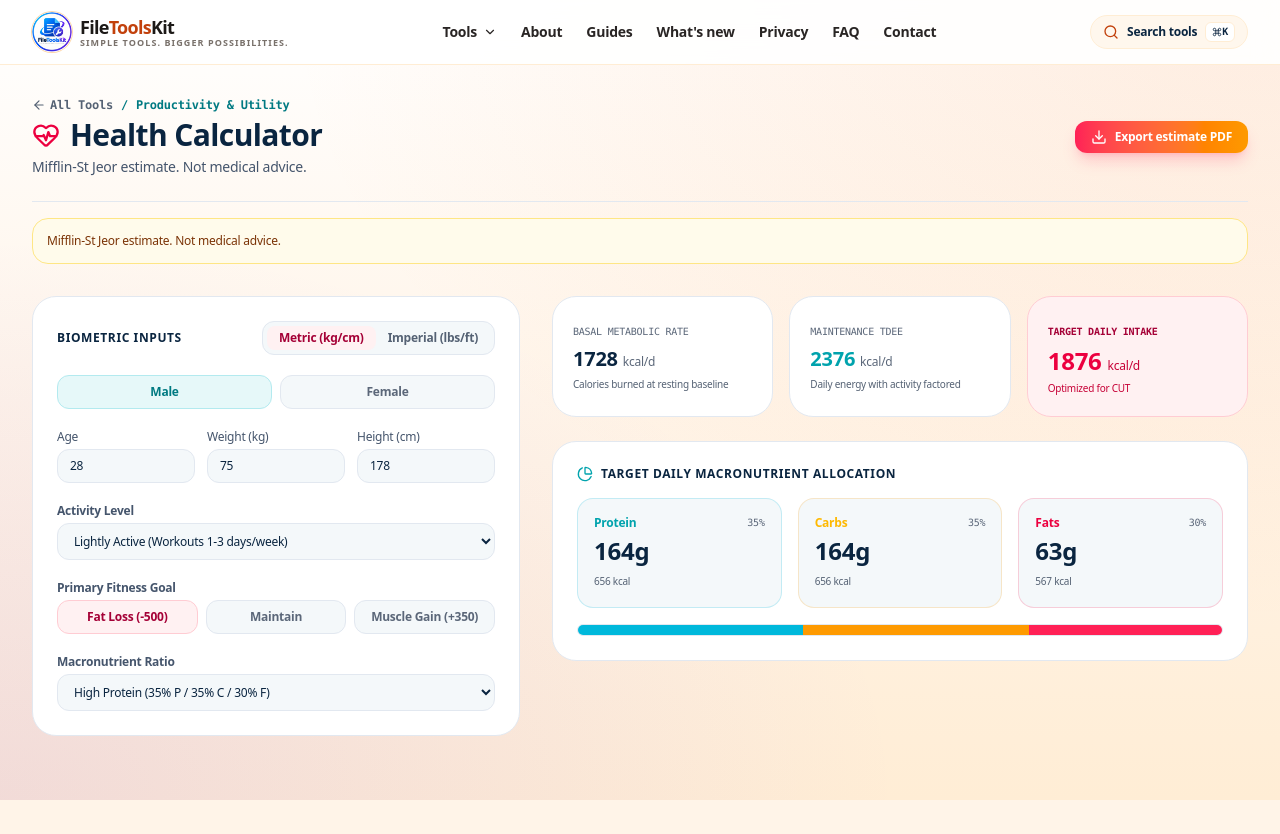
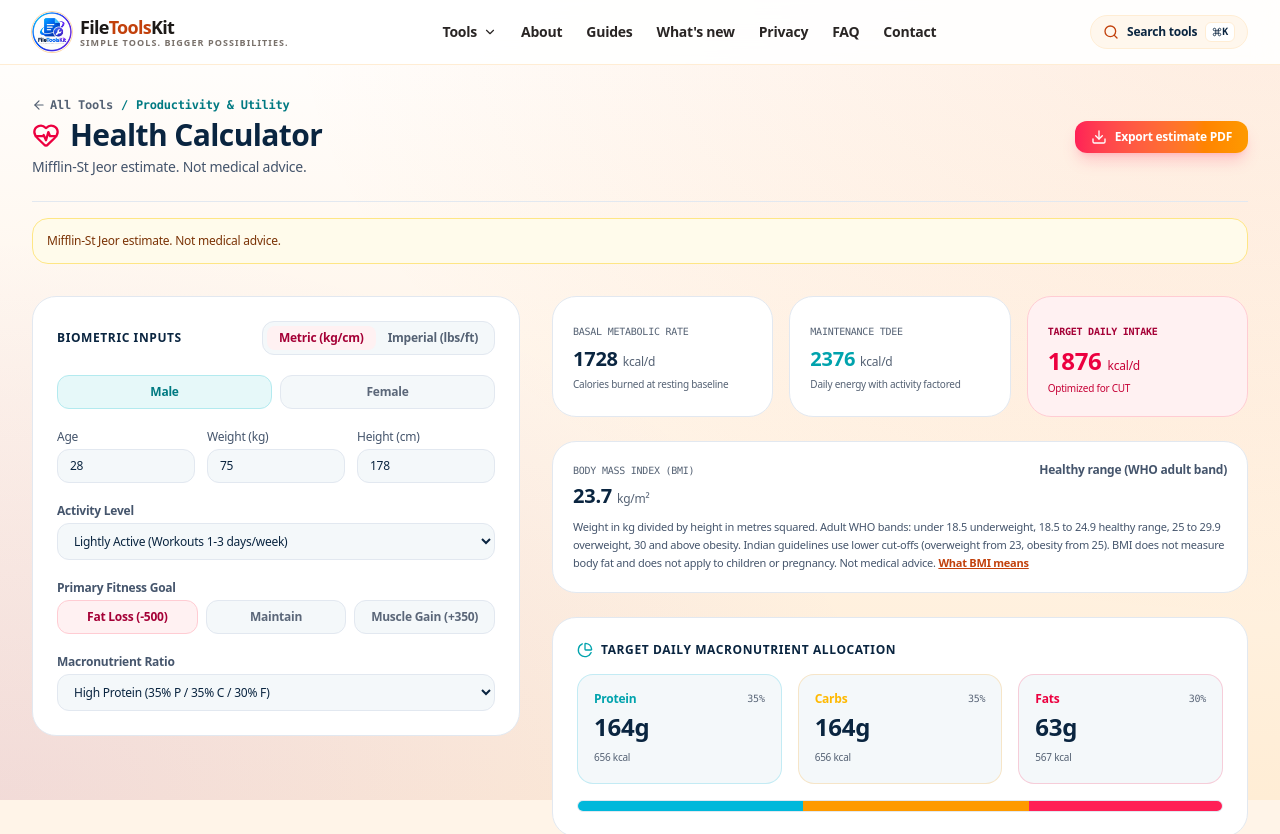
Before and after one commit to Sourendas/OmniCraft-Studio, a React (Vite) app: page /health-calc in a window 1280 px wide. Shown: the top 834 px of the page. Built offline with nearby package versions, Linux system fonts and the light colour scheme.

Commit message:
Health Calculator: visible BMI card with WHO bands and Indian cut-off note; no fake BMI for empty input

```diff
--- a/src/pages/tools/HealthCalcPage.tsx
+++ b/src/pages/tools/HealthCalcPage.tsx
@@ -42,9 +42,18 @@ export const HealthCalcPage: React.FC = () => {
 
   const bmi = useMemo(() => {
     const hMeters = currentHeightCm / 100;
-    if (hMeters <= 0) return 22;
+    if (hMeters <= 0 || currentWeightKg <= 0) return '0.0';
     return (currentWeightKg / (hMeters * hMeters)).toFixed(1);
   }, [currentWeightKg, currentHeightCm]);
+
+  const bmiCategory = useMemo(() => {
+    const v = Number(bmi);
+    if (!Number.isFinite(v) || v <= 0) return 'Enter height and weight';
+    if (v < 18.5) return 'Underweight (WHO adult band)';
+    if (v < 25) return 'Healthy range (WHO adult band)';
+    if (v < 30) return 'Overweight (WHO adult band)';
+    return 'Obesity (WHO adult band)';
+  }, [bmi]);
 
   const macros = useMemo(() => {
     let proteinRatio = 0.3;
@@ -204,13 +213,13 @@ export const HealthCalcPage: React.FC = () => {
         <div className="lg:col-span-7 space-y-6">
           <div className="grid grid-cols-1 sm:grid-cols-3 gap-4">
             <div className="p-5 rounded-3xl bg-white border border-slate-200">
-              <span className="text-[10px] text-slate-400 uppercase font-mono">Basal Metabolic Rate</span>
-              <div className="text-xl font-black text-[#0A2540] mt-1">{bmr} <span className="text-xs text-slate-400 font-normal">kcal/d</span></div>
+              <span className="text-[10px] text-slate-500 uppercase font-mono">Basal Metabolic Rate</span>
+              <div className="text-xl font-black text-[#0A2540] mt-1">{bmr} <span className="text-xs text-slate-500 font-normal">kcal/d</span></div>
               <p className="text-[10px] text-slate-500 mt-1">Calories burned at resting baseline</p>
             </div>
             <div className="p-5 rounded-3xl bg-white border border-slate-200">
-              <span className="text-[10px] text-slate-400 uppercase font-mono">Maintenance TDEE</span>
-              <div className="text-xl font-extrabold text-[#00A3AD] mt-1">{tdee} <span className="text-xs text-slate-400 font-normal">kcal/d</span></div>
+              <span className="text-[10px] text-slate-500 uppercase font-mono">Maintenance TDEE</span>
+              <div className="text-xl font-extrabold text-[#00A3AD] mt-1">{tdee} <span className="text-xs text-slate-500 font-normal">kcal/d</span></div>
               <p className="text-[10px] text-slate-500 mt-1">Daily energy with activity factored</p>
             </div>
             <div className="p-5 rounded-3xl bg-rose-50 border border-rose-200">
@@ -218,6 +227,17 @@ export const HealthCalcPage: React.FC = () => {
               <div className="text-2xl font-black text-rose-600 mt-1">{targetCalories} <span className="text-xs text-rose-700 font-normal">kcal/d</span></div>
               <p className="text-[10px] text-rose-700 mt-1">Optimized for {goal.toUpperCase()}</p>
             </div>
+          </div>
+          <div className="p-5 rounded-3xl bg-white border border-slate-200">
+            <div className="flex flex-wrap items-baseline justify-between gap-2">
+              <span className="text-[10px] text-slate-500 uppercase font-mono">Body Mass Index (BMI)</span>
+              <span className="text-xs font-bold text-slate-600">{bmiCategory}</span>
+            </div>
+            <div className="text-xl font-black text-[#0A2540] mt-1">{bmi} <span className="text-xs text-slate-500 font-normal">kg/m²</span></div>
+            <p className="text-[11px] text-slate-600 mt-2 leading-relaxed">
+              Weight in kg divided by height in metres squared. Adult WHO bands: under 18.5 underweight, 18.5 to 24.9 healthy range, 25 to 29.9 overweight, 30 and above obesity. Indian guidelines use lower cut-offs (overweight from 23, obesity from 25). BMI does not measure body fat and does not apply to children or pregnancy. Not medical advice.{' '}
+              <Link to="/guides/bmi-what-it-means" className="text-[#C2410C] font-bold underline">What BMI means</Link>
+            </p>
           </div>
           <div className="p-6 rounded-3xl bg-white border border-slate-200 space-y-4">
             <h3 className="text-xs font-bold text-[#0A2540] uppercase tracking-wider flex items-center gap-2">
```
